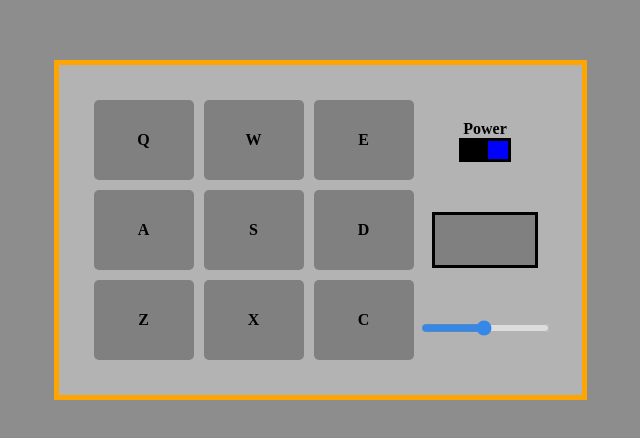
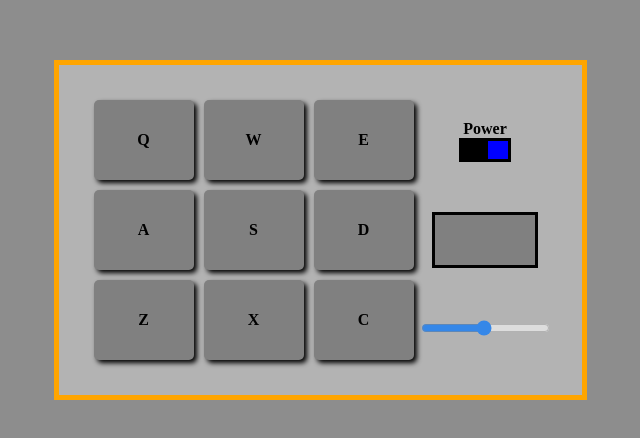
Before and after one commit to Flooorent/drum-machine, a React (Create React App) app: page / in a window 1280 px wide. Shown: the part 170-608 px from the top of the page, without its empty margins (320-960 px from the left). Built offline with nearby package versions, Linux system fonts and the light colour scheme.

Commit message:
add shodow to pads

```diff
--- a/src/DrumPad.css
+++ b/src/DrumPad.css
@@ -7,6 +7,7 @@
     justify-content: center;
     align-items: center;
     margin: 5px;
+    box-shadow: 3px 3px 5px;
 }
 
 .bold {
```
